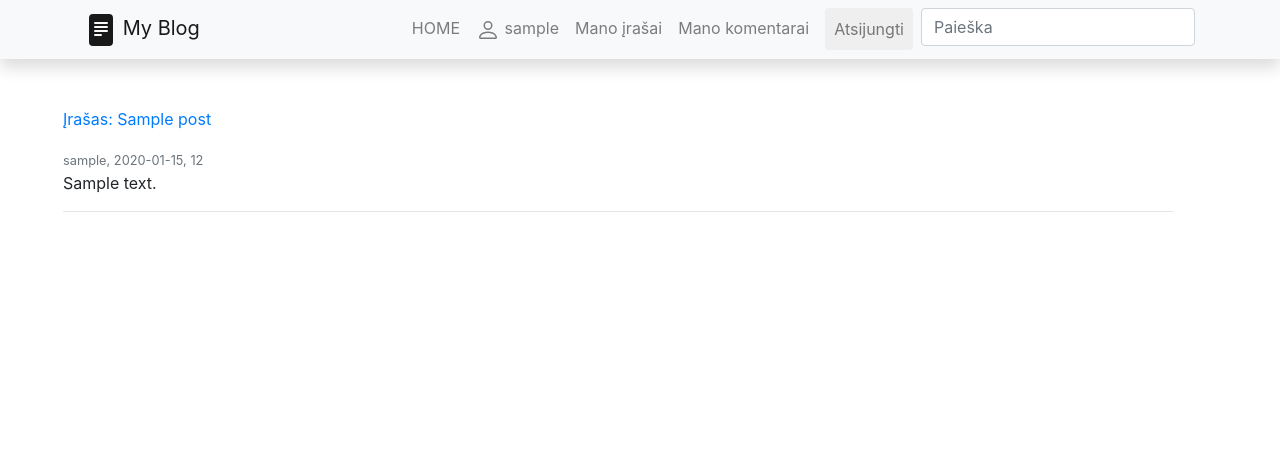
After one commit to DonatasNoreika/myblog_20250620, a Django app: page /usercomments/ in a window 1280 px wide. The commit adds this page. Shown: the top 452 px of the page. Run offline with Django 5.2, Linux system fonts and the light colour scheme; a user stored in the database is signed in; tables that the repository leaves empty hold one stand-in row (values such as "Sample post"); some libraries are stand-ins or nearby versions.

Commit message:
+Prisijungusiam vartotojui rodomi jo komentarai

```diff
--- a/mysite/myblog/templates/base.html
+++ b/mysite/myblog/templates/base.html
@@ -36,6 +36,9 @@
             {{ user.get_username }}</a></li>
             <li class="nav-item">
               <a class="nav-link" href="{% url 'user_posts' %}">Mano įrašai</a>
+            </li>
+             <li class="nav-item">
+              <a class="nav-link" href="{% url 'user_comments' %}">Mano komentarai</a>
             </li>
             <li class="nav-item">
                 <form method="post" action="{% url 'logout' %}">
--- /dev/null
+++ b/mysite/myblog/templates/user_comments.html
@@ -0,0 +1,11 @@
+{% extends "base.html" %}
+
+{% block "title" %}Tavo komentarai{% endblock %}
+{% block "content" %}
+{% for comment in comments %}
+<p><a href="{% url 'post' comment.post.pk %}">Įrašas: {{ comment.post.title }}</a></p>
+<small class="text-muted">{{ comment.author }}, {{ comment.date | date:"Y-m-d, f" }}</small>
+<p>{{ comment.content }}</p>
+<hr>
+{% endfor %}
+{% endblock %}
--- a/mysite/myblog/templates/user_posts.html
+++ b/mysite/myblog/templates/user_posts.html
@@ -1,6 +1,6 @@
 {% extends "base.html" %}
 
-{% block "title" %}HOME{% endblock %}
+{% block "title" %}Tavo įrašai{% endblock %}
 {% block "content" %}
 {% for post in posts %}
 <article class="media content-section">
--- a/mysite/myblog/urls.py
+++ b/mysite/myblog/urls.py
@@ -18,11 +18,13 @@ from django.urls import path
 from .views import (PostListView,
                     PostDetailView,
                     UserPostListView,
+                    UserCommentListView,
                     search)
 
 urlpatterns = [
     path("", PostListView.as_view(), name='posts'),
     path("userposts/", UserPostListView.as_view(), name='user_posts'),
+    path("usercomments/", UserCommentListView.as_view(), name='user_comments'),
     path("posts/<int:pk>", PostDetailView.as_view(), name="post"),
     path('search/', search, name='search'),
 ]
--- a/mysite/myblog/views.py
+++ b/mysite/myblog/views.py
@@ -1,8 +1,9 @@
 from django.shortcuts import render
-from .models import Post
+from .models import Post, Comment
 from django.views import generic
 from django.db.models import Q
 from django.contrib.auth.mixins import LoginRequiredMixin
+
 
 # Create your views here.
 class PostListView(generic.ListView):
@@ -19,6 +20,15 @@ class UserPostListView(LoginRequiredMixin, generic.ListView):
 
     def get_queryset(self):
         return Post.objects.filter(author=self.request.user)
+
+
+class UserCommentListView(LoginRequiredMixin, generic.ListView):
+    model = Comment
+    template_name = "user_comments.html"
+    context_object_name = "comments"
+
+    def get_queryset(self):
+        return Comment.objects.filter(author=self.request.user)
 
 
 class PostDetailView(generic.DetailView):
```
